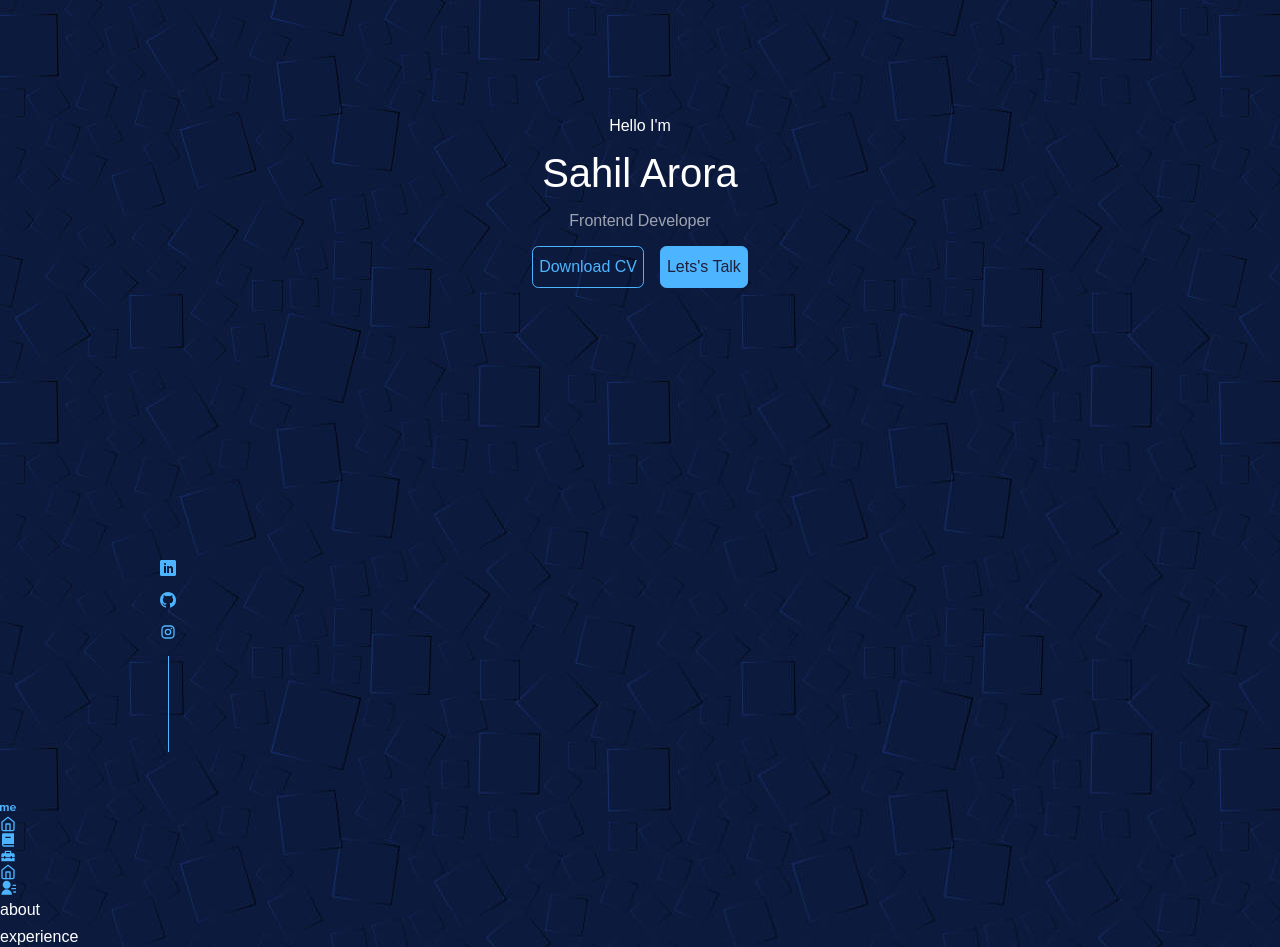
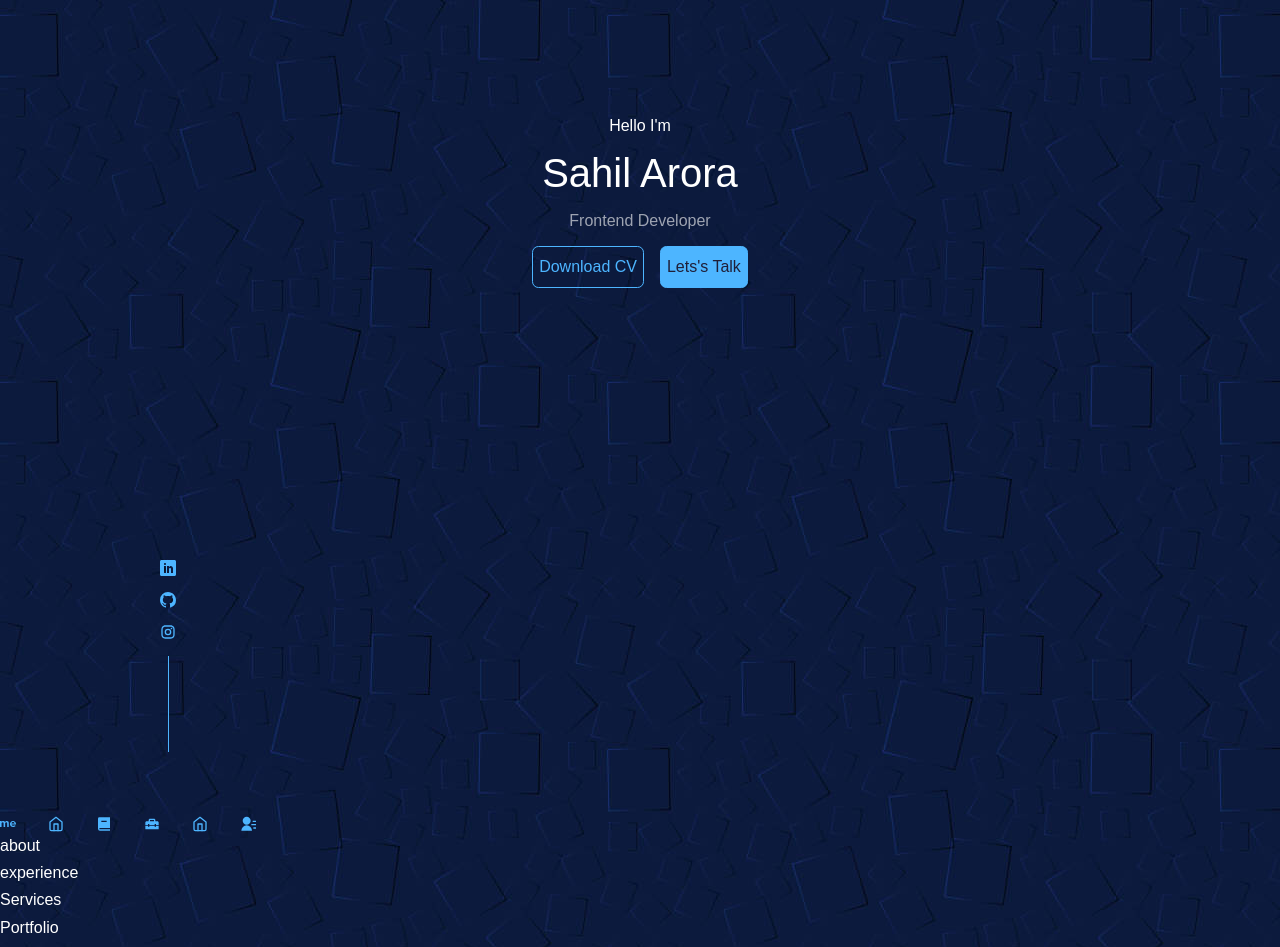
Before and after one commit to Sahil-2309/Portfolio-Main, a React (Create React App) app: page / in a window 1280 px wide. Shown: the top 947 px of the page. Built offline with nearby package versions, Linux system fonts and the light colour scheme; a web font is replaced by a local one.

Commit message:
added nav.css

```diff
--- a/src/components/navbar/Navbar.css
+++ b/src/components/navbar/Navbar.css
@@ -0,0 +1,13 @@
+.nav {
+  display: flex;
+  flex-direction: row;
+  gap: 2rem;
+  position: relative;
+  margin-bottom: 1rem;
+  top: 1rem;
+}
+@media screen and (max-width: 1024px) {
+  .nav {
+    display: none;
+  }
+}
```
